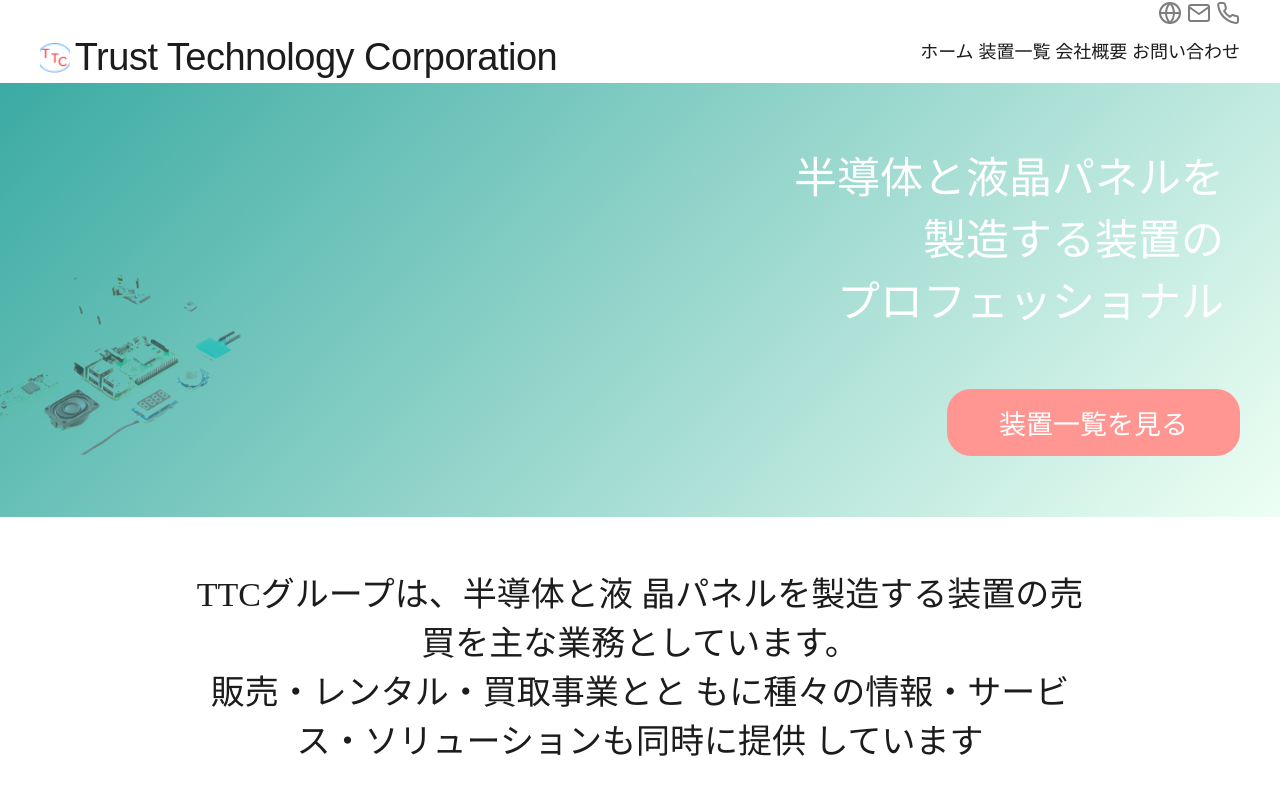
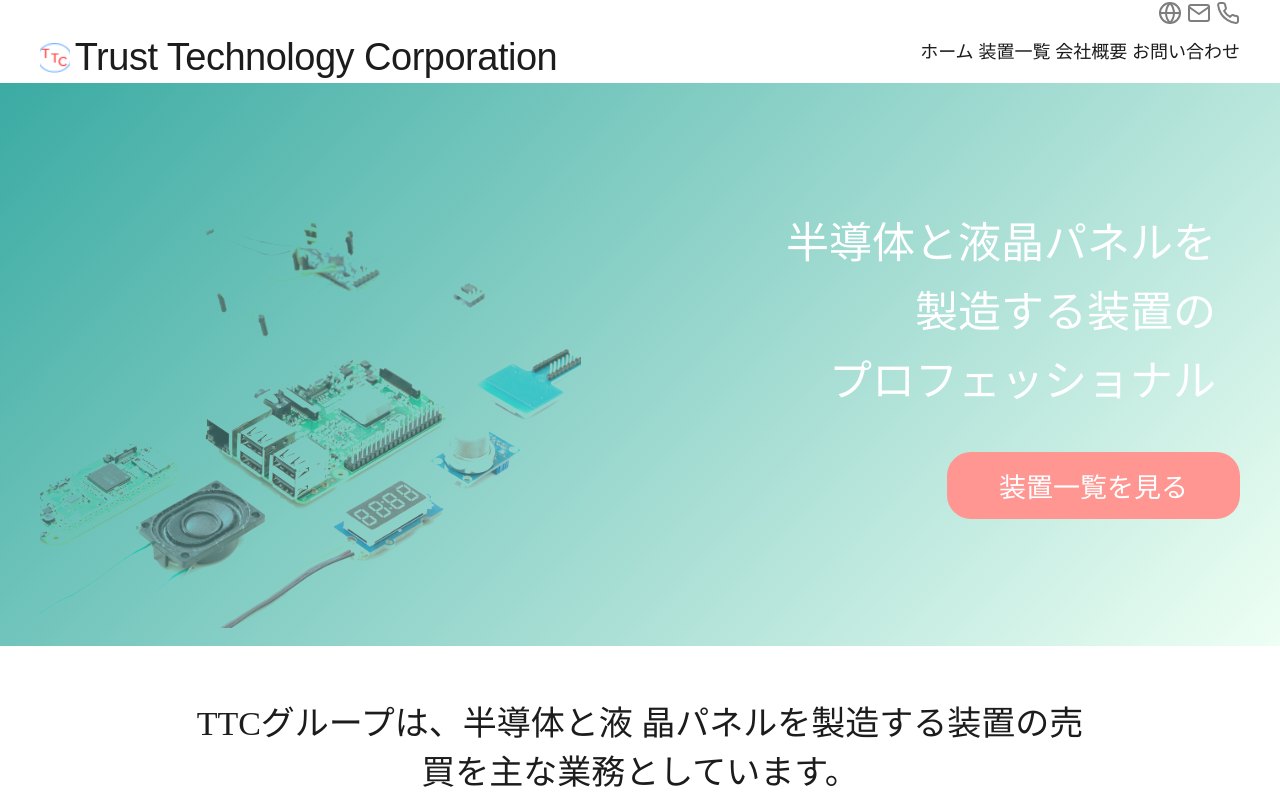
Before and after one commit to satoshi-create/TTC_re, a Next.js app: page / in a window 1280 px wide. Shown: the top 800 px of the page. Built offline with nearby package versions, Linux system fonts and the light colour scheme.

Commit message:
Heroコンポーネントにレスポンシブデザインを追加

```diff
--- a/styles/Hero.module.css
+++ b/styles/Hero.module.css
@@ -2,7 +2,6 @@
   background: linear-gradient(134deg, #3baba3, #eefff4);
   height: 434px;
   display: grid;
-
   align-items: center;
   justify-items: right;
   text-align: right;
@@ -18,11 +17,37 @@
   font-size: clamp(1.5625rem, 0.9125rem + 2.7735vw, 2.6875rem);
   margin-bottom: 60px;
   padding-right: 16px;
+  line-height: 1.6;
 }
 .figure {
-  grid-area: overlay;
   position: absolute;
   bottom: 55px;
   left: 0;
   mix-blend-mode: darken;
 }
+.heroImg {
+  width: 250px;
+  height: 200px;
+}
+@media screen and (min-width: 768px) {
+  .catch {
+    margin-bottom: 36px;
+    padding-right: 24px;
+  }
+  .figure {
+    bottom: 10px;
+  }
+  .heroImg {
+    width: 418px;
+    height: 342px;
+  }
+}
+@media screen and (min-width: 1024px) {
+  .bcg {
+    height: 563px;
+  }
+  .heroImg {
+    width: 550px;
+    height: 450px;
+  }
+}
```
